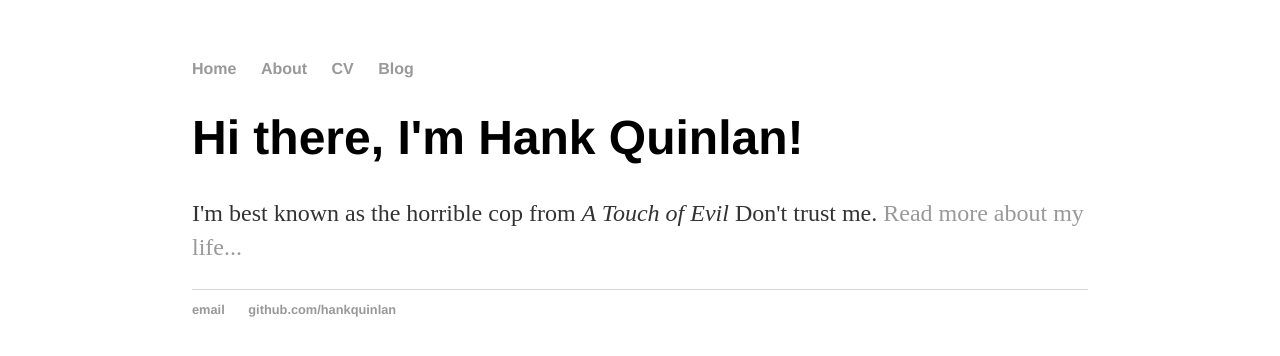
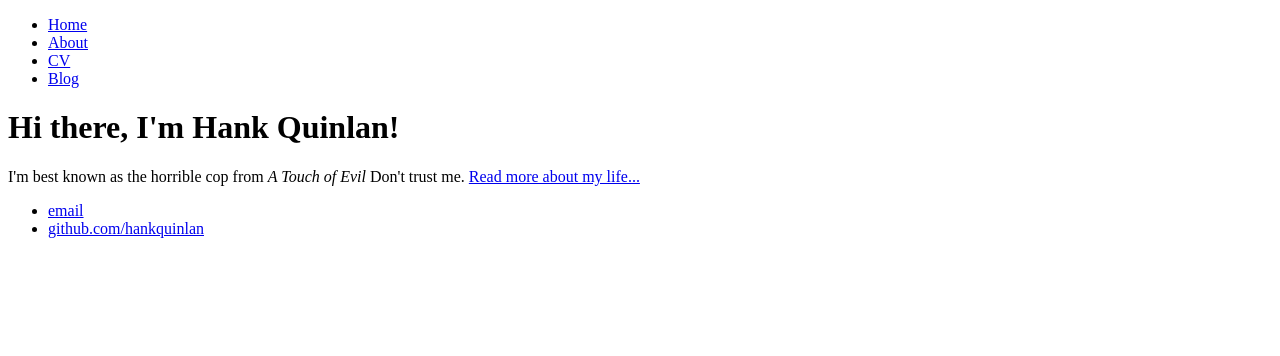
Before and after one commit to MichaelO-Connor/MichaelO-Connor.github.io, a Jekyll site: the page built from index.html, in a window 1280 px wide. Shown: the top 356 px of the page. Built offline with Jekyll 4.4.1, drawn with Linux system fonts in a browser that asks for light colours; some web fonts are replaced.

Commit message:
Update default.html

```diff
--- a/_layouts/default.html
+++ b/_layouts/default.html
@@ -3,7 +3,7 @@
 		<head>
 			<title>{{ page.title }}</title>
 			<!-- link to main stylesheet -->
-			<link rel="stylesheet" type="text/css" href="/css/main.css">
+			<link rel="stylesheet" href="https://use.typekit.net/bjh6zfl.css">
 		</head>
 		<body>
 			<nav>
```
